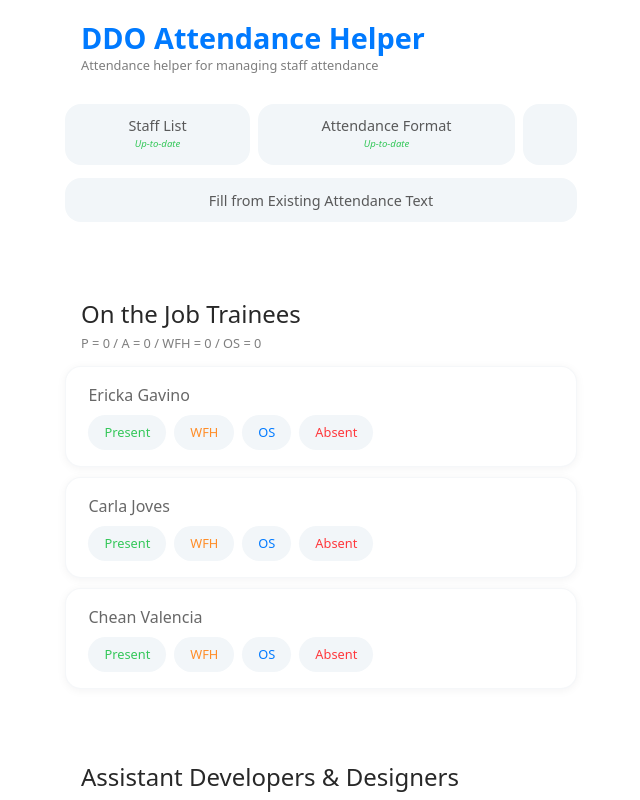
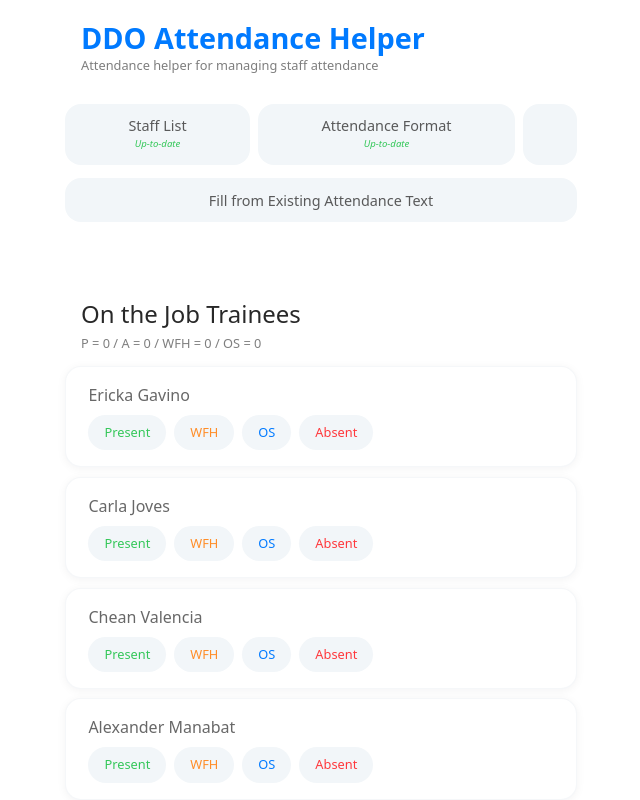
Before and after one commit to GabrielA2K/a2k-attendance, a React (Vite) app: page / in a window 1280 px wide. Shown: the top 800 px of the page, without its empty margins (319-959 px from the left). Built offline with nearby package versions, Linux system fonts and the light colour scheme; some icons are missing.

Commit message:
update staff list

```diff
--- a/src/staffs.js
+++ b/src/staffs.js
@@ -107,6 +107,7 @@ export const staffString = `[OnTheJobTrainees]
 Ericka Gavino
 Carla Joves
 Chean Valencia
+Alexander Manabat
 
 [AssistantDevelopers]
 Ken Manalo
```
